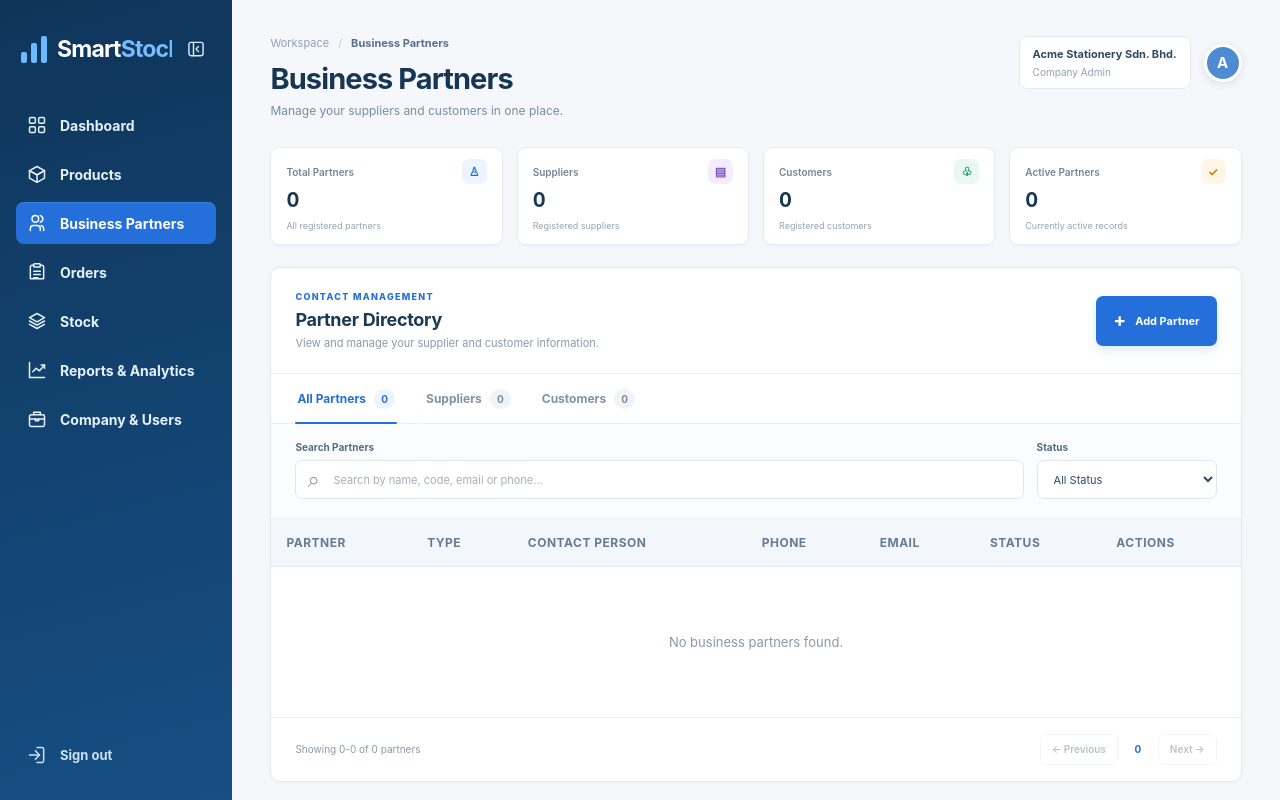
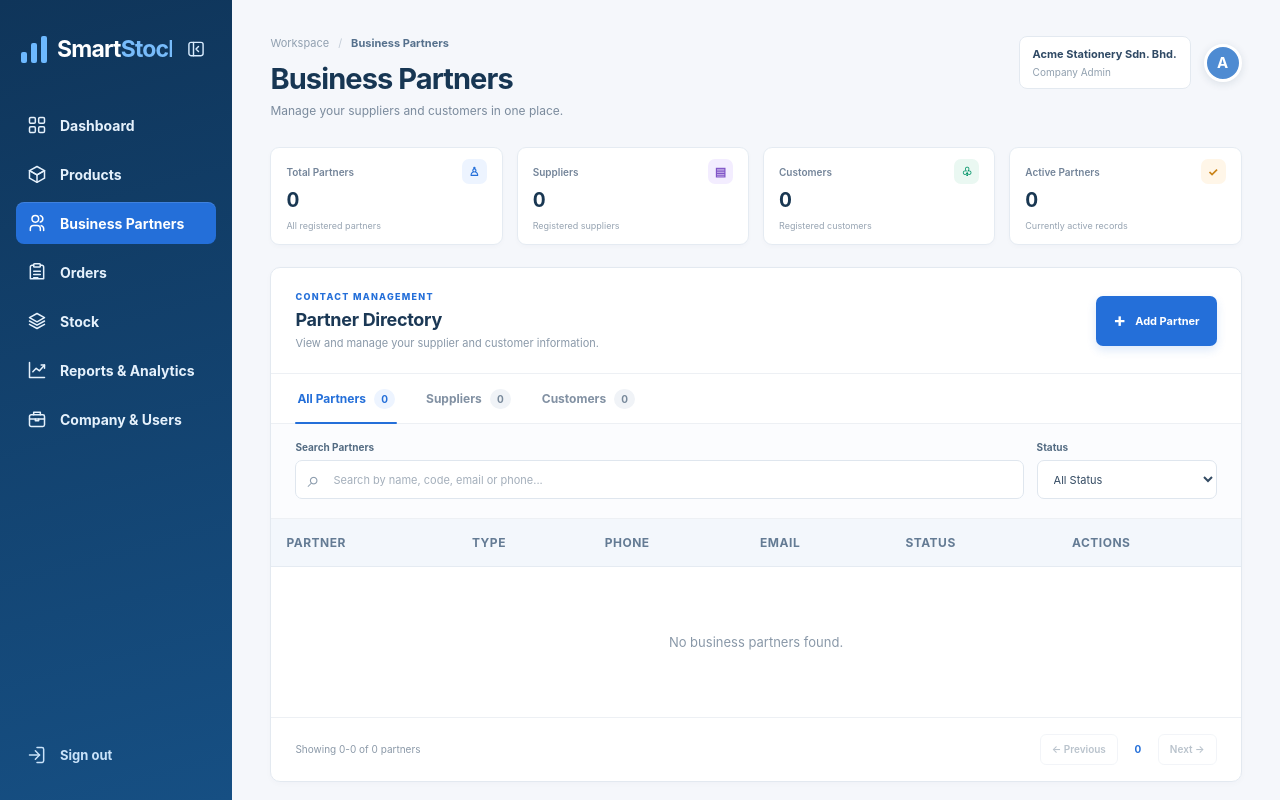
Before and after one commit to JetYong001/Inventory-Management, a Spring Boot app: page /business-partners.html in a window 1280 px wide. Run offline with Spring Boot 4, Linux system fonts and the light colour scheme; data that the repository does not hold is empty.

Commit message:
Initial commit

```diff
--- a/src/main/resources/static/business-partners.html
+++ b/src/main/resources/static/business-partners.html
@@ -14,21 +14,15 @@
 <body>
 
 <div class="app-shell">
-
     <div id="sidebar-container"></div>
 
     <main class="partners-main">
 
         <header class="partners-header">
             <div class="header-left">
-                <button class="menu-button"
-                        id="menu-button"
-                        type="button"
-                        aria-label="Open navigation"
-                        aria-controls="sidebar"
-                        aria-expanded="false">
-                    ☰
-                </button>
+                <button class="menu-button" id="menu-button" type="button"
+                        aria-label="Open navigation" aria-controls="sidebar"
+                        aria-expanded="false">☰</button>
 
                 <div class="page-heading">
                     <div class="breadcrumb">
@@ -36,7 +30,6 @@
                         <span class="breadcrumb-divider">/</span>
                         <strong>Business Partners</strong>
                     </div>
-
                     <h1>Business Partners</h1>
                     <p>Manage your suppliers and customers in one place.</p>
                 </div>
@@ -52,7 +45,6 @@
         </header>
 
         <section class="partner-summary">
-
             <article class="summary-card">
                 <div class="summary-top">
                     <span class="summary-label">Total Partners</span>
@@ -88,13 +80,11 @@
                 <strong id="active-partners">—</strong>
                 <small>Currently active records</small>
             </article>
-
         </section>
 
         <div id="page-message" class="page-message" role="alert"></div>
 
         <section class="partners-panel">
-
             <div class="panel-heading">
                 <div>
                     <span class="section-eyebrow">CONTACT MANAGEMENT</span>
@@ -102,45 +92,30 @@
                     <p>View and manage your supplier and customer information.</p>
                 </div>
 
-                <button class="primary-button"
-                        id="add-partner-button"
-                        type="button">
+                <button class="primary-button" id="add-partner-button" type="button">
                     <span>+</span>
                     Add Partner
                 </button>
             </div>
 
             <div class="partner-tabs" role="tablist">
-                <button class="partner-tab is-active"
-                        type="button"
-                        data-tab="all">
-                    All Partners
-                    <span id="all-tab-count">0</span>
+                <button class="partner-tab is-active" type="button" data-tab="all">
+                    All Partners <span id="all-tab-count">0</span>
                 </button>
-
-                <button class="partner-tab"
-                        type="button"
-                        data-tab="supplier">
-                    Suppliers
-                    <span id="supplier-tab-count">0</span>
+                <button class="partner-tab" type="button" data-tab="supplier">
+                    Suppliers <span id="supplier-tab-count">0</span>
                 </button>
-
-                <button class="partner-tab"
-                        type="button"
-                        data-tab="customer">
-                    Customers
-                    <span id="customer-tab-count">0</span>
+                <button class="partner-tab" type="button" data-tab="customer">
+                    Customers <span id="customer-tab-count">0</span>
                 </button>
             </div>
 
             <div class="partner-toolbar">
-
                 <div class="partner-search">
                     <label for="partner-search">Search Partners</label>
                     <div class="search-input-wrapper">
                         <span class="search-icon">⌕</span>
-                        <input type="search"
-                               id="partner-search"
+                        <input type="search" id="partner-search"
                                placeholder="Search by name, code, email or phone...">
                     </div>
                 </div>
@@ -153,7 +128,6 @@
                         <option value="inactive">Inactive</option>
                     </select>
                 </div>
-
             </div>
 
             <div class="partner-table-container">
@@ -162,7 +136,6 @@
                     <tr>
                         <th>PARTNER</th>
                         <th>TYPE</th>
-                        <th>CONTACT PERSON</th>
                         <th>PHONE</th>
                         <th>EMAIL</th>
                         <th>STATUS</th>
@@ -172,7 +145,7 @@
 
                     <tbody id="partners-table-body">
                     <tr>
-                        <td colspan="7" class="table-loading">
+                        <td colspan="6" class="table-loading">
                             Loading business partners...
                         </td>
                     </tr>
@@ -182,35 +155,22 @@
 
             <footer class="pagination-footer">
                 <p id="pagination-info">Loading...</p>
-
                 <div class="pagination-buttons">
-                    <button type="button" id="previous-page" disabled>
-                        ← Previous
-                    </button>
-
+                    <button type="button" id="previous-page" disabled>← Previous</button>
                     <span id="current-page">1</span>
-
-                    <button type="button" id="next-page" disabled>
-                        Next →
-                    </button>
+                    <button type="button" id="next-page" disabled>Next →</button>
                 </div>
             </footer>
-
         </section>
-
     </main>
-
 </div>
-
 
 <!-- ADD / EDIT PARTNER MODAL -->
 
 <div class="partner-modal" id="partner-modal" hidden>
     <div class="modal-backdrop" data-close-modal></div>
 
-    <section class="modal-dialog"
-             role="dialog"
-             aria-modal="true"
+    <section class="modal-dialog" role="dialog" aria-modal="true"
              aria-labelledby="partner-modal-title">
 
         <header class="modal-header">
@@ -222,20 +182,14 @@
                 </p>
             </div>
 
-            <button type="button"
-                    class="modal-close"
-                    id="close-partner-modal"
-                    aria-label="Close modal">
-                ×
-            </button>
+            <button type="button" class="modal-close" id="close-partner-modal"
+                    aria-label="Close modal">×</button>
         </header>
 
         <form id="partner-form">
-
             <div id="form-message" class="form-message" role="alert"></div>
 
             <div class="form-section">
-
                 <div class="form-section-heading">
                     <span class="form-section-number">01</span>
                     <div>
@@ -245,7 +199,6 @@
                 </div>
 
                 <div class="partner-form-grid">
-
                     <div class="field-group field-full">
                         <label for="partner-type">Partner Type *</label>
                         <select id="partner-type" required>
@@ -256,28 +209,13 @@
 
                     <div class="field-group field-full">
                         <label for="partner-name">Company / Partner Name *</label>
-                        <input type="text"
-                               id="partner-name"
-                               maxlength="150"
-                               placeholder="Enter partner name"
-                               required>
+                        <input type="text" id="partner-name" maxlength="150"
+                               placeholder="Enter partner name" required>
                     </div>
-
-                    <div class="field-group field-full"
-                         id="contact-person-field">
-                        <label for="contact-person">Contact Person</label>
-                        <input type="text"
-                               id="contact-person"
-                               maxlength="100"
-                               placeholder="Enter contact person">
-                    </div>
-
                 </div>
-
             </div>
 
             <div class="form-section">
-
                 <div class="form-section-heading">
                     <span class="form-section-number">02</span>
                     <div>
@@ -287,63 +225,43 @@
                 </div>
 
                 <div class="partner-form-grid">
-
                     <div class="field-group">
                         <label for="partner-phone">Phone Number</label>
-                        <input type="tel"
-                               id="partner-phone"
-                               maxlength="30"
+                        <input type="tel" id="partner-phone" maxlength="30"
                                placeholder="Enter phone number">
                     </div>
 
                     <div class="field-group">
                         <label for="partner-email">Email Address</label>
-                        <input type="email"
-                               id="partner-email"
-                               maxlength="150"
+                        <input type="email" id="partner-email" maxlength="150"
                                placeholder="Enter email address">
                     </div>
 
                     <div class="field-group field-full">
                         <label for="partner-address">Address</label>
-                        <textarea id="partner-address"
-                                  maxlength="500"
+                        <textarea id="partner-address" maxlength="500"
                                   placeholder="Enter full address"></textarea>
                     </div>
-
                 </div>
-
             </div>
 
             <footer class="modal-footer">
-                <button type="button"
-                        class="secondary-button"
-                        id="cancel-partner-modal">
-                    Cancel
-                </button>
-
-                <button type="submit"
-                        class="primary-button"
-                        id="save-partner-button">
-                    Save Partner
-                </button>
+                <button type="button" class="secondary-button"
+                        id="cancel-partner-modal">Cancel</button>
+                <button type="submit" class="primary-button"
+                        id="save-partner-button">Save Partner</button>
             </footer>
-
         </form>
-
     </section>
 </div>
-
 
 <!-- PARTNER DETAILS MODAL -->
 
 <div class="partner-modal" id="details-modal" hidden>
     <div class="modal-backdrop" data-close-details></div>
 
-    <section class="modal-dialog details-dialog"
-             role="dialog"
-             aria-modal="true"
-             aria-labelledby="details-name">
+    <section class="modal-dialog details-dialog" role="dialog"
+             aria-modal="true" aria-labelledby="details-name">
 
         <header class="modal-header">
             <div>
@@ -352,16 +270,11 @@
                 <p id="details-code">Partner information</p>
             </div>
 
-            <button type="button"
-                    class="modal-close"
-                    id="close-details-modal"
-                    aria-label="Close modal">
-                ×
-            </button>
+            <button type="button" class="modal-close" id="close-details-modal"
+                    aria-label="Close modal">×</button>
         </header>
 
         <div class="details-content">
-
             <div class="details-profile">
                 <div class="details-avatar" id="details-avatar">P</div>
                 <div>
@@ -384,20 +297,13 @@
                         <span>Partner Code</span>
                         <strong id="details-partner-code">—</strong>
                     </div>
-
                     <div class="detail-item">
                         <span>Partner Type</span>
                         <strong id="details-partner-type">—</strong>
                     </div>
-
                     <div class="detail-item">
                         <span>Company / Partner Name</span>
                         <strong id="details-partner-name">—</strong>
-                    </div>
-
-                    <div class="detail-item" id="details-contact-wrapper">
-                        <span>Contact Person</span>
-                        <strong id="details-contact-person">—</strong>
                     </div>
                 </div>
             </div>
@@ -413,12 +319,10 @@
                         <span>Phone Number</span>
                         <strong id="details-phone">—</strong>
                     </div>
-
                     <div class="detail-item">
                         <span>Email Address</span>
                         <strong id="details-email">—</strong>
                     </div>
-
                     <div class="detail-item detail-full">
                         <span>Address</span>
                         <strong id="details-address">—</strong>
@@ -439,26 +343,16 @@
                     </div>
                 </div>
             </div>
-
         </div>
 
         <footer class="modal-footer">
-            <button type="button"
-                    class="secondary-button"
-                    id="close-details-button">
-                Close
-            </button>
-
-            <button type="button"
-                    class="primary-button"
-                    id="edit-from-details">
-                Edit Partner
-            </button>
+            <button type="button" class="secondary-button"
+                    id="close-details-button">Close</button>
+            <button type="button" class="primary-button"
+                    id="edit-from-details">Edit Partner</button>
         </footer>
-
     </section>
 </div>
-
 
 <script src="/js/sidebar.js"></script>
 <script src="/js/business-partners.js"></script>
--- a/src/main/resources/static/js/business-partners.js
+++ b/src/main/resources/static/js/business-partners.js
@@ -54,8 +54,6 @@ const elements = {
 
     partnerType: document.getElementById("partner-type"),
     partnerName: document.getElementById("partner-name"),
-    contactPerson: document.getElementById("contact-person"),
-    contactPersonField: document.getElementById("contact-person-field"),
     phone: document.getElementById("partner-phone"),
     email: document.getElementById("partner-email"),
     address: document.getElementById("partner-address"),
@@ -135,7 +133,7 @@ async function initializePartners() {
 
     elements.tableBody.innerHTML = `
         <tr>
-            <td colspan="7" class="table-loading">
+            <td colspan="6" class="table-loading">
                 Loading business partners...
             </td>
         </tr>
@@ -169,7 +167,7 @@ async function initializePartners() {
     if (hasError && results.every(result => result.status === "rejected")) {
         elements.tableBody.innerHTML = `
             <tr>
-                <td colspan="7" class="table-empty">
+                <td colspan="6" class="table-empty">
                     Unable to load business partners.
                 </td>
             </tr>
@@ -203,8 +201,6 @@ function bindEvents() {
     });
 
     elements.form.addEventListener("submit", savePartner);
-
-    elements.partnerType.addEventListener("change", updatePartnerTypeFields);
 
     elements.search.addEventListener("input", () => {
         currentPage = 0;
@@ -295,16 +291,14 @@ function rebuildPartners() {
             ...item,
             partnerType: "supplier",
             partnerCode: item.supplierCode,
-            partnerName: item.supplierName,
-            contact: item.contactPerson || ""
+            partnerName: item.supplierName
         })),
 
         ...customers.map(item => ({
             ...item,
             partnerType: "customer",
             partnerCode: item.customerCode,
-            partnerName: item.customerName,
-            contact: ""
+            partnerName: item.customerName
         }))
     ];
 }
@@ -345,7 +339,6 @@ function getFilteredPartners() {
         const searchableValues = [
             partner.partnerCode,
             partner.partnerName,
-            partner.contact,
             partner.phone,
             partner.email
         ];
@@ -391,7 +384,7 @@ function renderPartners() {
     if (visiblePartners.length === 0) {
         elements.tableBody.innerHTML = `
             <tr>
-                <td colspan="7" class="table-empty">
+                <td colspan="6" class="table-empty">
                     No business partners found.
                 </td>
             </tr>
@@ -425,9 +418,6 @@ function renderPartnerRow(partner) {
     const statusLabel =
         partner.active === true ? "Active" : "Inactive";
 
-    const contactPerson =
-        partner.contact || "—";
-
     return `
         <tr>
             <td>
@@ -448,8 +438,6 @@ function renderPartnerRow(partner) {
                     ${typeLabel}
                 </span>
             </td>
-
-            <td>${escapeHTML(contactPerson)}</td>
 
             <td>${escapeHTML(partner.phone || "—")}</td>
 
@@ -541,7 +529,6 @@ function openPartnerModal(partner = null) {
 
         elements.partnerType.value = partner.partnerType;
         elements.partnerName.value = partner.partnerName || "";
-        elements.contactPerson.value = partner.contact || "";
         elements.phone.value = partner.phone || "";
         elements.email.value = partner.email || "";
         elements.address.value = partner.address || "";
@@ -559,8 +546,6 @@ function openPartnerModal(partner = null) {
             ? "supplier"
             : activeTab;
     }
-
-    updatePartnerTypeFields();
 
     elements.saveButton.textContent = partner
         ? "Update Partner"
@@ -582,15 +567,6 @@ function closePartnerModal() {
 }
 
 
-function updatePartnerTypeFields() {
-
-    const isSupplier =
-        elements.partnerType.value === "supplier";
-
-    elements.contactPersonField.hidden = !isSupplier;
-}
-
-
 /* ========================================
    SAVE PARTNER
 ======================================== */
@@ -609,41 +585,24 @@ async function savePartner(event) {
     const phone = elements.phone.value.trim();
     const email = elements.email.value.trim();
     const address = elements.address.value.trim();
-    const contactPerson = elements.contactPerson.value.trim();
 
     if (!name) {
         showFormMessage("Partner name is required.");
         return;
     }
 
-    if (type === "supplier") {
+    if (name.length > 150) {
+        showFormMessage(
+            `${capitalize(type)} name cannot exceed 150 characters.`
+        );
+        return;
+    }
 
-        if (name.length > 150) {
-            showFormMessage("Supplier name cannot exceed 150 characters.");
-            return;
-        }
-
-        if (contactPerson.length > 100) {
-            showFormMessage("Contact person cannot exceed 100 characters.");
-            return;
-        }
-
-        if (phone.length > 30 || email.length > 150 || address.length > 500) {
-            showFormMessage("Please check the maximum length of your contact information.");
-            return;
-        }
-
-    } else {
-
-        if (name.length > 150) {
-            showFormMessage("Customer name cannot exceed 150 characters.");
-            return;
-        }
-
-        if (phone.length > 30 || email.length > 150 || address.length > 500) {
-            showFormMessage("Please check the maximum length of your contact information.");
-            return;
-        }
+    if (phone.length > 30 || email.length > 150 || address.length > 500) {
+        showFormMessage(
+            "Please check the maximum length of your contact information."
+        );
+        return;
     }
 
     if (email && !/^[^\s@]+@[^\s@]+\.[^\s@]+$/.test(email)) {
@@ -654,7 +613,6 @@ async function savePartner(event) {
     const payload = type === "supplier"
         ? {
             supplierName: name,
-            contactPerson,
             phone,
             email,
             address
@@ -757,12 +715,6 @@ function openDetailsModal(partner) {
 
     document.getElementById("details-partner-name").textContent =
         partner.partnerName || "—";
-
-    document.getElementById("details-contact-person").textContent =
-        partner.contact || "—";
-
-    document.getElementById("details-contact-wrapper").hidden =
-        !isSupplier;
 
     document.getElementById("details-phone").textContent =
         partner.phone || "—";
```
